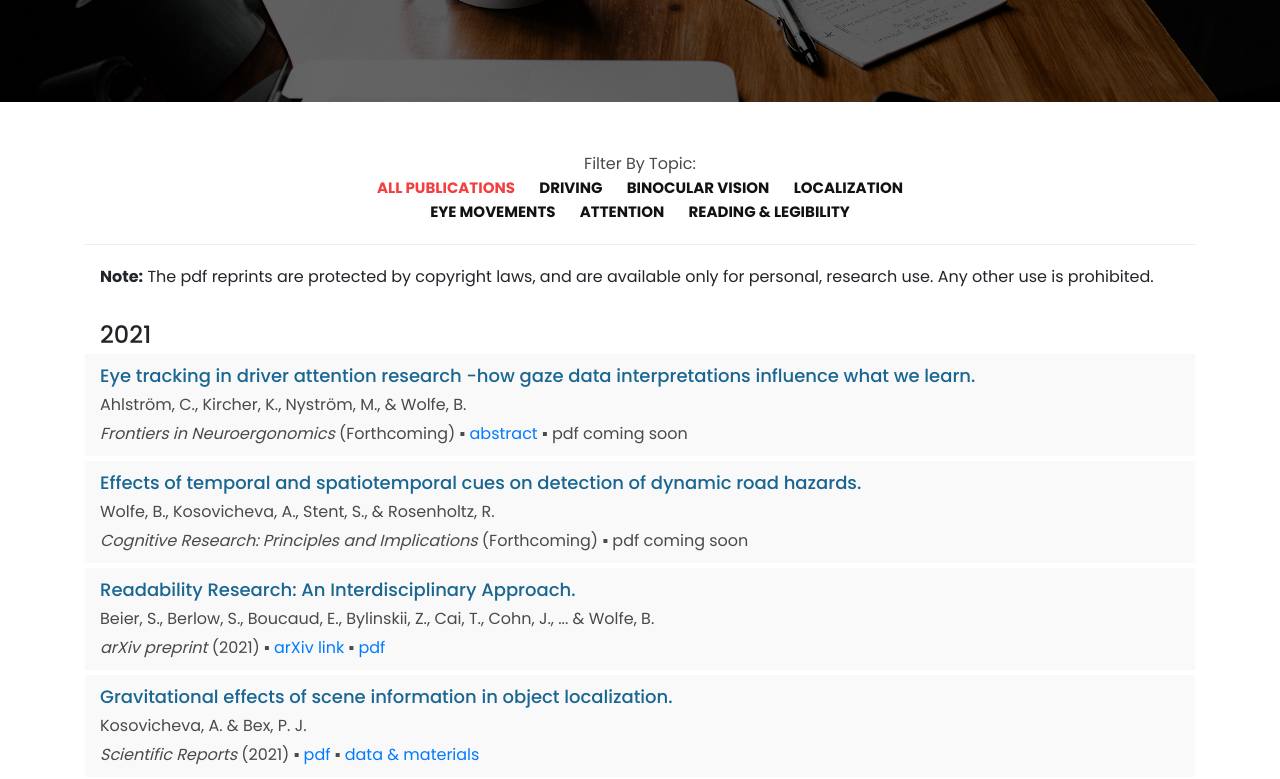
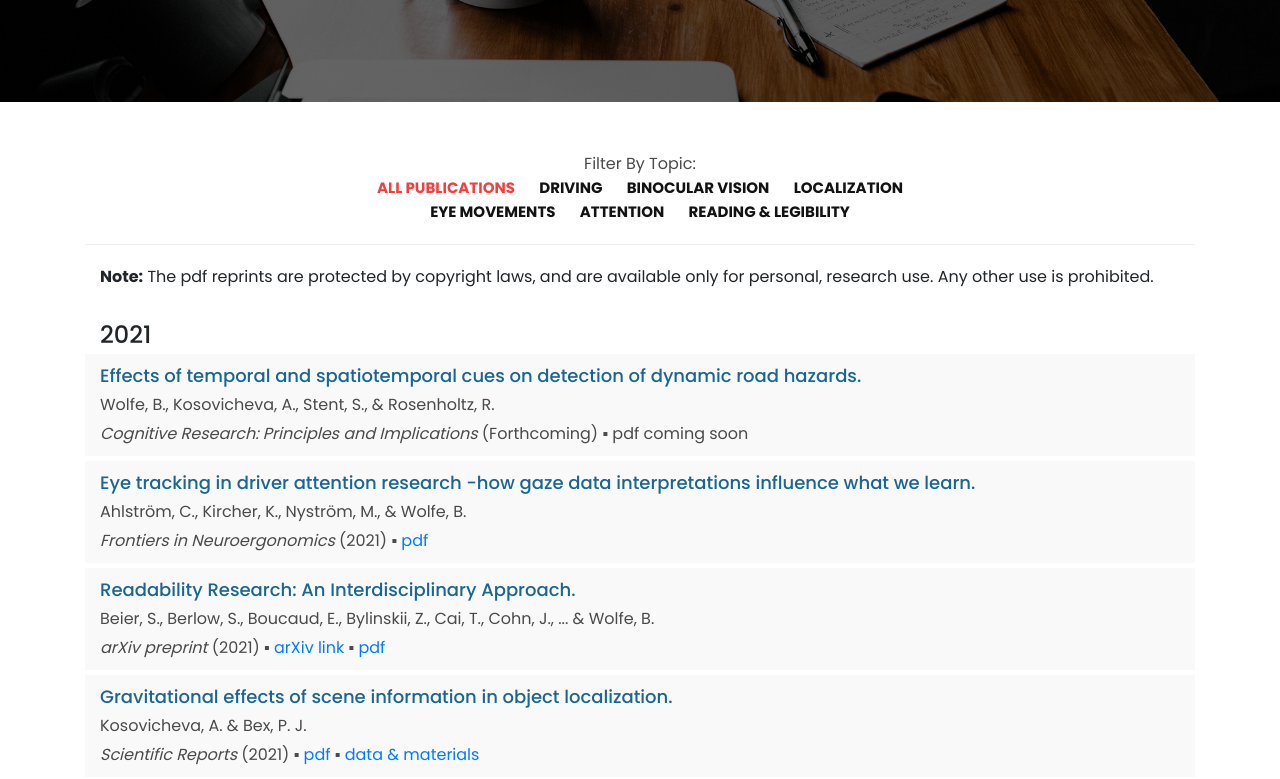
Before and after one commit to annakosov/applylab.github.io, a plain HTML site: page publications.html in a window 1280 px wide. Shown: the part 312-1091 px from the top of the page. Drawn offline with Linux system fonts and the light colour scheme.

Commit message:
publication update

```diff
--- a/publications.html
+++ b/publications.html
@@ -116,13 +116,6 @@ https://templatemo.com/tm-546-sixteen-clothing
 							<h4 class="year">2021</h4>
 							</div>
                     </div>
-					<div class="col-md-12 publication all attention driving eyemovements">
-                        <div class="down-content">
-                          <p class="title">Eye tracking in driver attention research -how gaze data interpretations influence what we learn.</p>
-                          <p class="authors">Ahlstr&ouml;m, C., Kircher, K., Nystr&ouml;m, M., & Wolfe, B.</p>
-						  <p class="info"><i>Frontiers in Neuroergonomics</i> (Forthcoming) &#9642; <a href = "https://www.frontiersin.org/articles/10.3389/fnrgo.2021.778043/abstract"> abstract </a>&#9642; pdf coming soon</p>
-                        </div>
-                    </div>
 					<div class="col-md-12 publication all attention driving">
                         <div class="down-content">
                           <p class="title">Effects of temporal and spatiotemporal cues on detection of dynamic road hazards.</p>
@@ -130,6 +123,14 @@ https://templatemo.com/tm-546-sixteen-clothing
 						  <p class="info"><i>Cognitive Research: Principles and Implications</i> (Forthcoming) &#9642; pdf coming soon</p>
                         </div>
                     </div>
+					<div class="col-md-12 publication all attention driving eyemovements">
+                        <div class="down-content">
+                          <p class="title">Eye tracking in driver attention research -how gaze data interpretations influence what we learn.</p>
+                          <p class="authors">Ahlstr&ouml;m, C., Kircher, K., Nystr&ouml;m, M., & Wolfe, B.</p>
+						  <p class="info"><i>Frontiers in Neuroergonomics</i> (2021) &#9642; <a href = "assets/pdf/Nystrom_Frontiers_2021.pdf"> pdf </a></p>
+                        </div>
+                    </div>
+
 					<div class="col-md-12 publication all reading">
                         <div class="down-content">
                           <p class="title">Readability Research: An Interdisciplinary Approach.</p>
```
Also changed, not shown: 2 other files.
